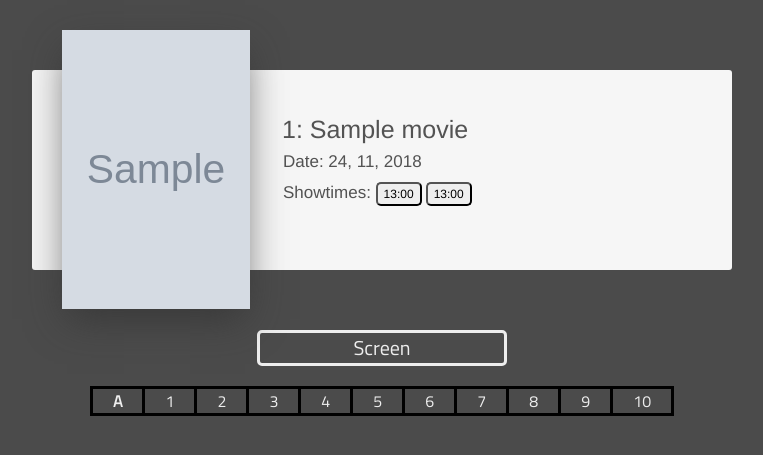
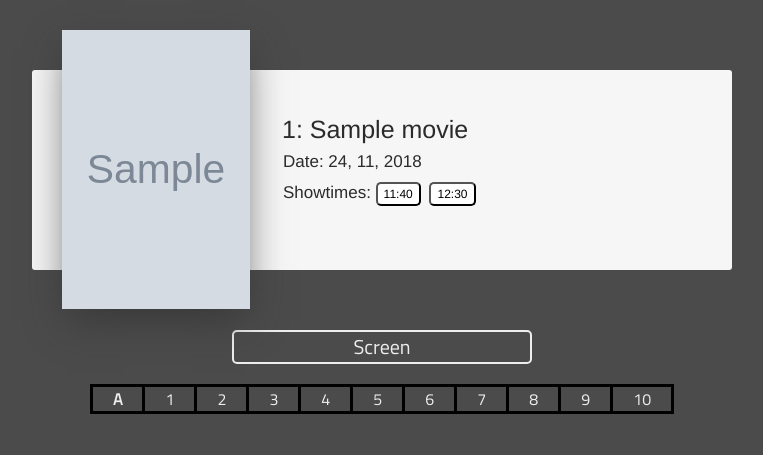
Before and after one commit to KornSiwat/ske_cineplex, a Django app: page /booking/1 in a window 1280 px wide. Shown: the part 73-528 px from the top of the page, without its empty margins (258-1021 px from the left). Run offline with Django 3.2, Linux system fonts and the light colour scheme; tables that the repository leaves empty hold one stand-in row (values such as "Sample post"); grey boxes marked "Sample" are stand-in pictures; some libraries are stand-ins or nearby versions.

```diff
--- a/mysite/webapp/static/css/main.css
+++ b/mysite/webapp/static/css/main.css
@@ -186,20 +186,19 @@ h3 {
 }
 
 .black {
-    color: rgba(43, 43, 43, 0.808);
+    color: rgb(43, 43, 43);
 }
 
 .screen {
     text-align: center;
-    width: 250px;
+    width: 300px;
     border-radius: 5px;
-    border: solid rgb(238, 238, 238);
+    border: solid rgb(238, 238, 238) 2px;
     margin: 20px auto;
 }
 
 .seats {
     margin: 0 auto;
-    margin-bottom: 30px;
 }
 
 th,td {
@@ -278,4 +277,10 @@ table, th, td {
     margin-right: 4px;
     font-size: 12px;
     border-radius: 5px;
+    background: white;
+    transition: 0.5s;
 }
+
+.showtime-button:hover {
+    transform: scale(1.02);
+}
--- a/mysite/webapp/templates/webapp/booking.html
+++ b/mysite/webapp/templates/webapp/booking.html
@@ -6,7 +6,11 @@
             <div class="booking-description">
                 <h2 class='black booking-name'>{{theater.theater_id}}: {{theater.movie.name}} </h2>
                 <h3 class='black booking-date'>Date: {{today}} </h3>
-                <div class='black booking-showtimes'>Showtimes: <button class="showtime-button">13:00</button><button class="showtime-button">13:00</button> </div>
+                <div class='black booking-showtimes'>Showtimes:
+                    {% for showtime in showtimes %}
+                    <button class="showtime-button">{{showtime}}</button>
+                    {% endfor %}
+                </div>
             </div>
         </div>
     </div>
--- a/mysite/webapp/views.py
+++ b/mysite/webapp/views.py
@@ -31,6 +31,8 @@ def booking(request, id):
     month = datetime.now().month
     year = datetime.now().year
     today = f'{day}, {month}, {year}'
+    showtimes = ['11:40','12:30']
+    selected = ['G5','B3','F7']
 
     return render(request, 'webapp/booking.html',
             {   'theater' : theater ,
@@ -38,7 +40,8 @@ def booking(request, id):
                 'rows' : rows,
                 'seats' : range(1,theater.seats+1),
                 'today' : today,
-                # 'selected' : selected,
+                'showtimes' : showtimes,
+                'selected' : selected,
             })
 
 def branches(request):
```
Also changed, not shown: mysite/webapp/static/img/booked.png (added), mysite/webapp/static/img/free.png (added), mysite/webapp/static/img/selected.png (added), 1 other file.
